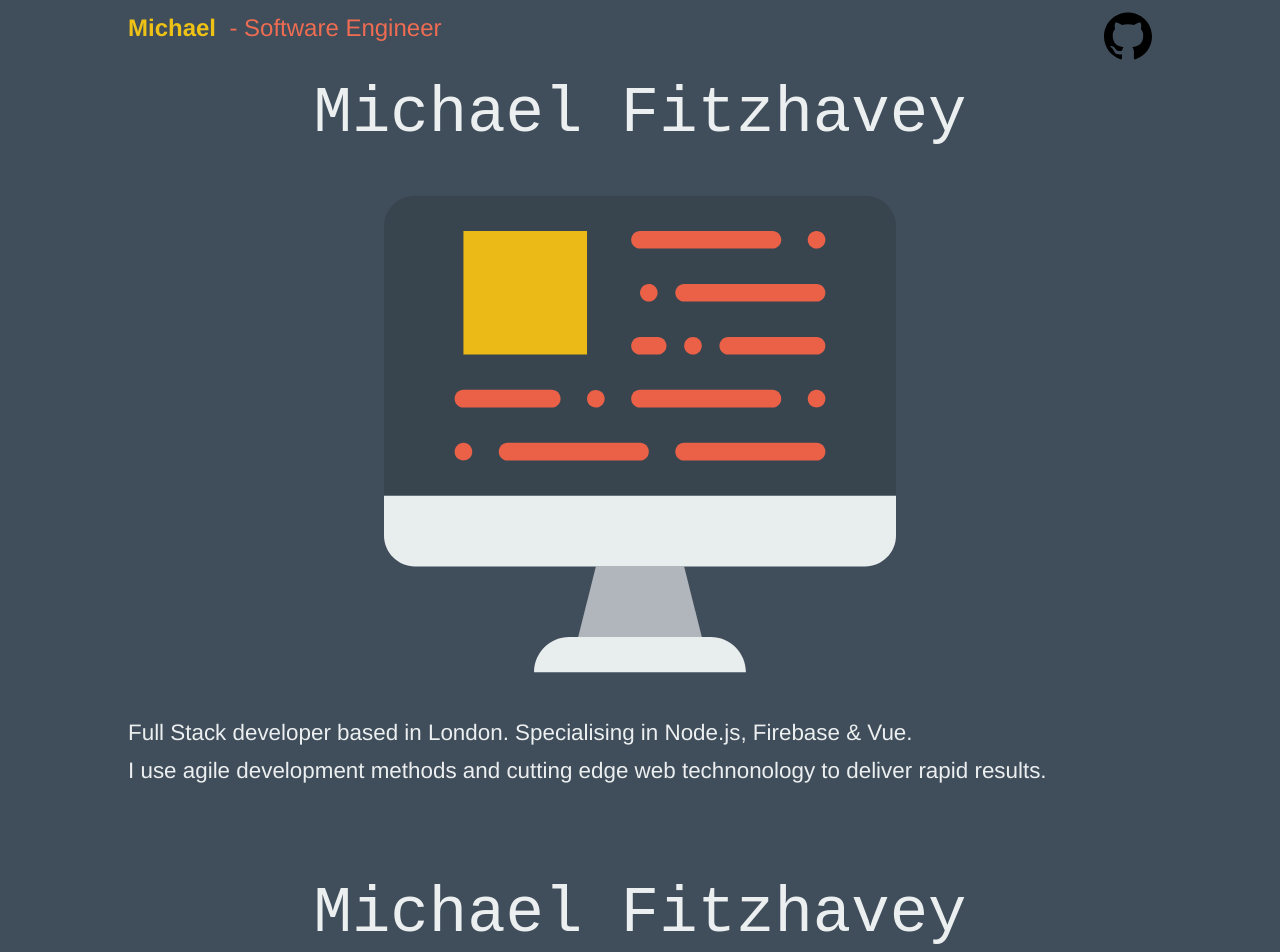
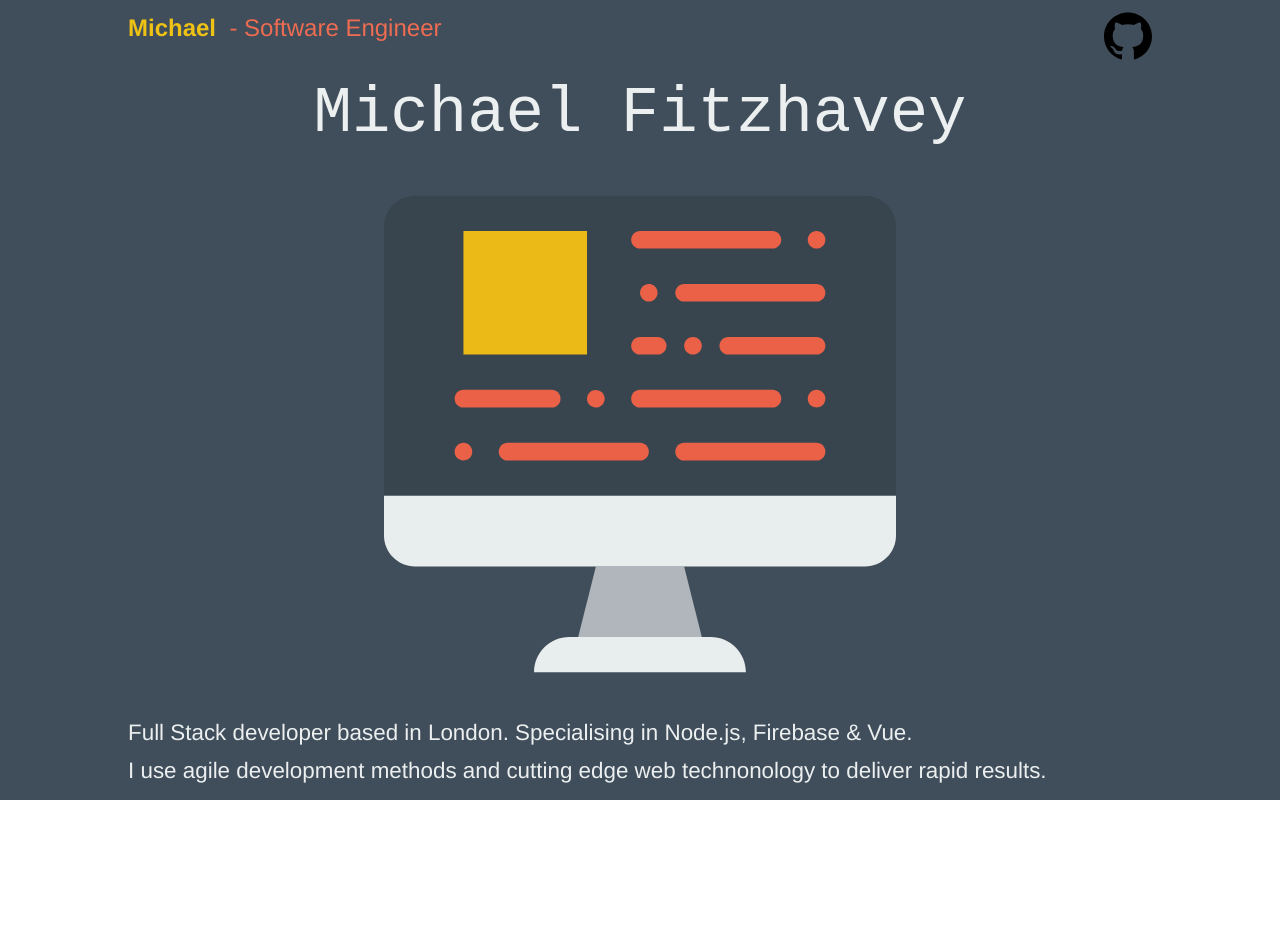
Before and after one commit to fitzhavey/website, a Vue app: page / in a window 1280 px wide. Shown: the top 952 px of the page. After the commit the page ends 800 px from the top, so only its background shows below. Built offline with nearby package versions, Linux system fonts and the light colour scheme.

Commit message:
chore: comment out not yet ready section

```diff
--- a/src/views/Home.vue
+++ b/src/views/Home.vue
@@ -2,7 +2,7 @@
 	<section class="Home">
 
 		<hero/>
-		<work-experience/>
+		<!-- <work-experience/> -->
 
 	</section>
 </template>
```
